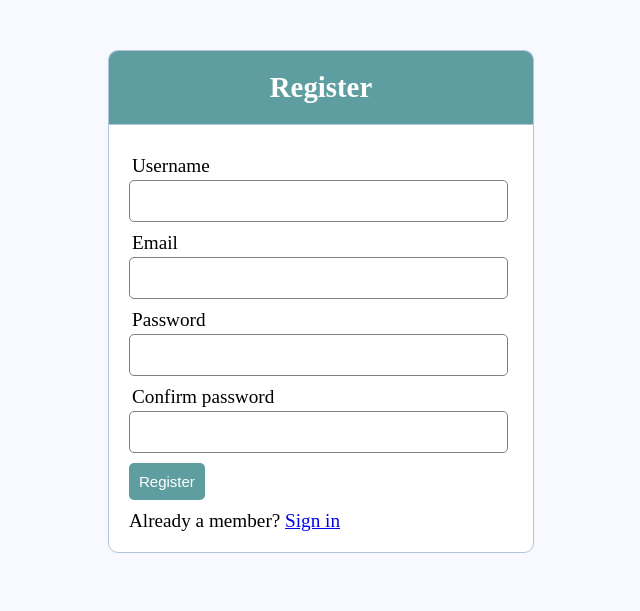
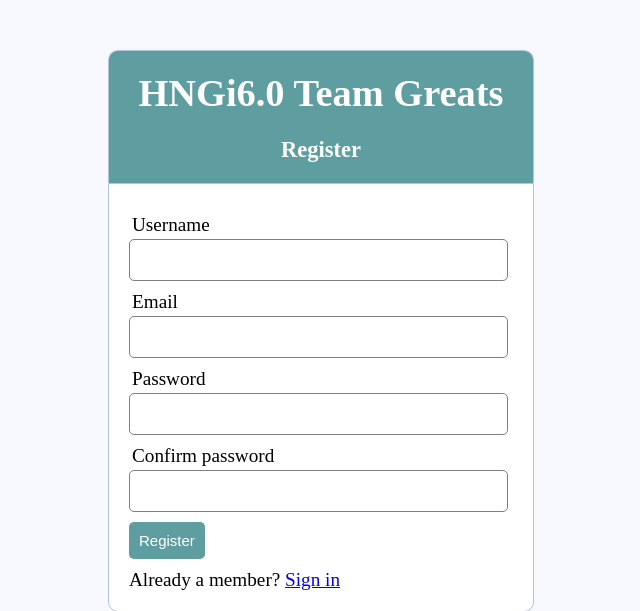
Before and after one commit to gidmak/registration, a PHP site: page /register.php in a window 1280 px wide. Shown: the top 611 px of the page, without its empty margins (319-959 px from the left). Run offline with PHP 8.4, Linux system fonts and the light colour scheme; data that the repository does not hold is empty.

Commit message:
Changes to login and register pages

```diff
--- a/login.php
+++ b/login.php
@@ -2,12 +2,14 @@
 <!DOCTYPE html>
 <html>
 <head>
-  <title>Registration system PHP and MySQL</title>
+  <title>Login</title>
   <link rel="stylesheet" type="text/css" href="style.css">
 </head>
 <body>
   <div class="header">
-  	<h2>Login</h2>
+  	<h1>HNGi6.0 TEAM-GREATS</h1><br/>
+	<h3>Login</h3>
+
   </div>
 
   <form method="post" action="login.php">
--- a/register.php
+++ b/register.php
@@ -2,12 +2,13 @@
 <!DOCTYPE html>
 <html>
 <head>
-  <title>Registration system PHP and MySQL</title>
+  <title>Register</title>
   <link rel="stylesheet" type="text/css" href="style.css">
 </head>
 <body>
   <div class="header">
-  	<h2>Register</h2>
+  	<h1>HNGi6.0 Team Greats</h1></br>
+	<h3>Register</h3>
   </div>
 
   <form method="post" action="register.php">
```
